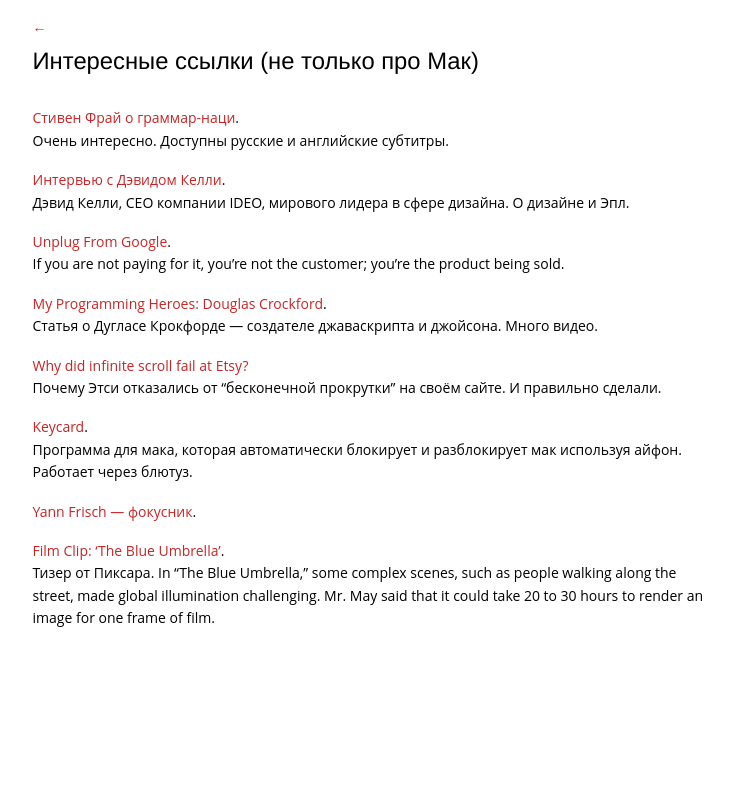
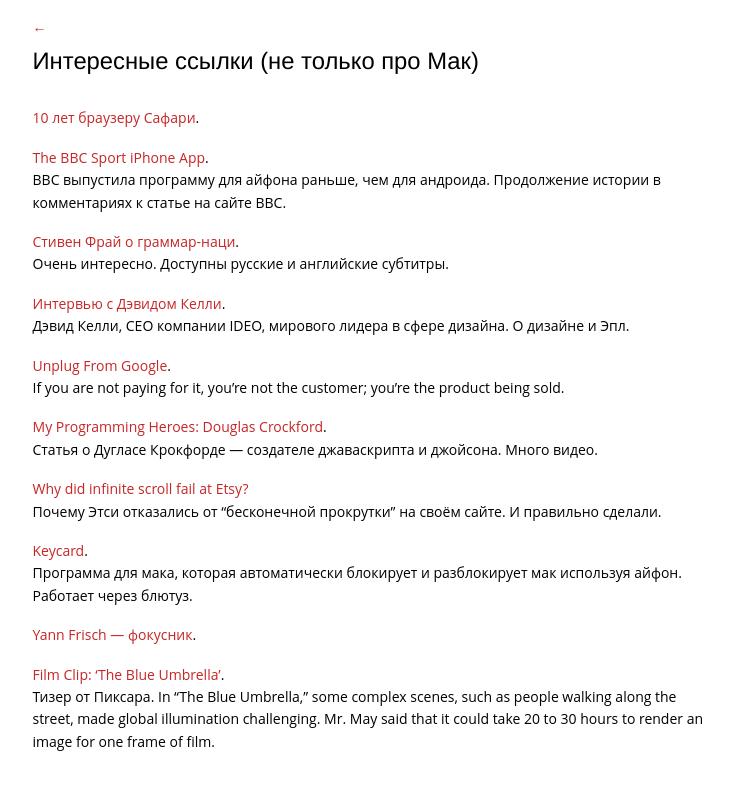
Before and after one commit to dimkalinux/dimkalinux.github.com, a Jekyll site: the page built from _posts/2013-01-07-curiosity-non-mac.md, in a window 1280 px wide. Shown: the top 790 px of the page, without its empty margins (270-1003 px from the left). Built offline with Jekyll 4.4.1, drawn with Linux system fonts in a browser that asks for light colours; Markdown is read by kramdown in place of the engine named in the settings.

Commit message:
updated: Интересные ссылки (не только про Мак)
Signed-off-by: dimkalinux <dimkalinux@gmail.com>

```diff
--- a/_posts/2013-01-07-curiosity-non-mac.md
+++ b/_posts/2013-01-07-curiosity-non-mac.md
@@ -2,6 +2,10 @@
 layout: post
 title: Интересные ссылки (не только про Мак)
 ---
+
+[10 лет браузеру Сафари](http://donmelton.com/2013/01/07/macworld-2003-keynote/).<br>
+
+[The BBC Sport iPhone App](http://www.bbc.co.uk/blogs/bbcinternet/2013/01/sport_app.html?postId=114875291).<br>BBC выпустила программу для айфона раньше, чем для андроида. Продолжение истории в комментариях к статье на сайте BBC.
 
 [Стивен Фрай о граммар-наци](http://www.youtube.com/watch?v=J7E-aoXLZGY&feature=player_embedded).<br>Очень интересно. Доступны русские и английские субтитры.
 
```
